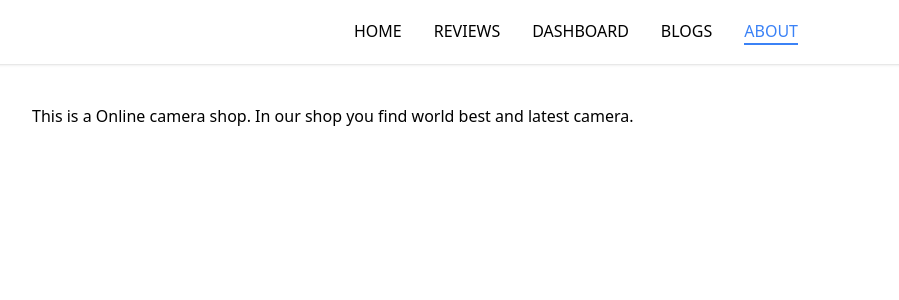
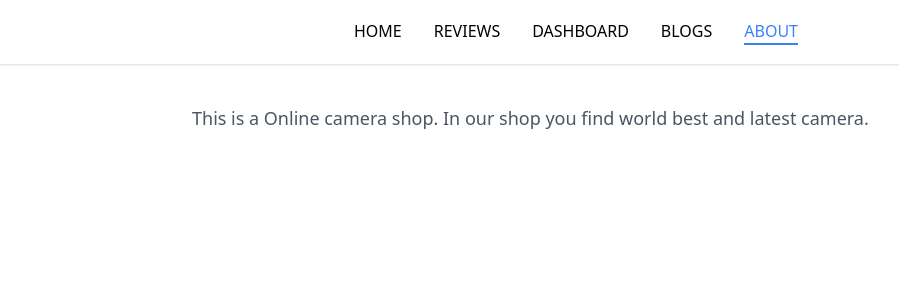
Before and after one commit to habiburrahman26/Product-analysis, a React (Create React App) app: page /about in a window 1280 px wide. Shown: the top 300 px of the page, without its empty margins (64-963 px from the left). Built offline with nearby package versions, Linux system fonts and the light colour scheme.

Commit message:
add about page

```diff
--- a/src/components/About/About.js
+++ b/src/components/About/About.js
@@ -2,8 +2,8 @@ import React from 'react'
 
 const About = () => {
   return (
-    <div className='px-2 py-10 md:px-24'>
-        <p>This is a Online camera shop. In our shop you find world best and latest camera.</p>
+    <div className='px-2 py-10 md:px-24 w-3/4 mx-auto'>
+        <p className='text-lg text-gray-600'>This is a Online camera shop. In our shop you find world best and latest camera.</p>
     </div>
   )
 }
```
Also changed, not shown: 1 other file (tests, documents, lock files or other folders).
